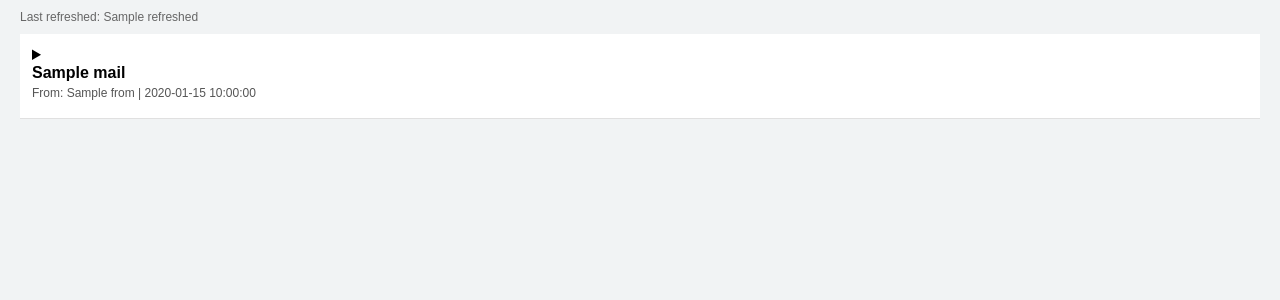
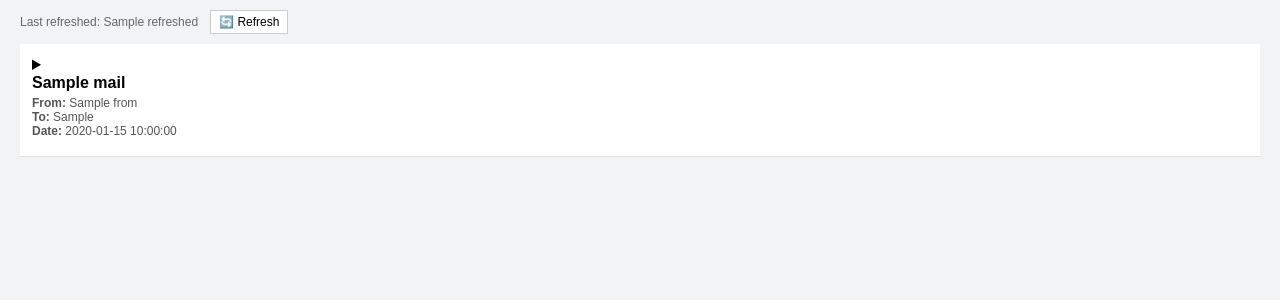
Before and after one commit to Raghavendraatb/mail-portal, a Flask app: template templates/inbox.html in a window 1280 px wide. Shown: the part 47-347 px from the top of the page. Run offline with Flask 3, Linux system fonts and the light colour scheme; the template is opened without the code that fills it: most values are stand-ins (such as "Sample title", 1, 10 or a date in 2020).

Commit message:
"To" addition for mails and refresh button addition

```diff
--- a/imap_client.py
+++ b/imap_client.py
@@ -46,6 +46,7 @@ def fetch_emails(limit=50):
 
         subject = decode(msg.get("subject"))
         sender = decode(msg.get("from"))
+        to_addr = decode(msg.get("to"))
         date = msg.get("date")
 
         body = ""
@@ -57,10 +58,11 @@ def fetch_emails(limit=50):
         emails.append({
             "id": eid.decode(),
             "from": sender,
+            "to": to_addr,
             "subject": subject or "(No Subject)",
             "date": date,
-            "body": body or "<i>No HTML body</i>"
-        })
+            "body": body or "<i>No content</i>"
+})
 
     mail.logout()
     return emails
--- a/templates/inbox.html
+++ b/templates/inbox.html
@@ -25,6 +25,9 @@
             font-size: 12px;
             color: #666;
             margin-bottom: 10px;
+            display: flex;
+            align-items: center;
+            gap: 12px;
         }
 
         .error {
@@ -62,6 +65,14 @@
             padding-top: 10px;
             border-top: 1px solid #eee;
         }
+
+        .refresh-btn {
+            padding: 4px 8px;
+            font-size: 12px;
+            cursor: pointer;
+            border: 1px solid #ccc;
+            background: #ffffff;
+        }
     </style>
 </head>
 
@@ -72,7 +83,12 @@
 <div class="container">
 
     <div class="status">
-        Last refreshed: {{ refreshed }}
+        <span>Last refreshed: {{ refreshed }}</span>
+
+        <!-- ✅ Refresh Button -->
+        <form method="get" action="/" style="margin:0;">
+            <button class="refresh-btn" type="submit">🔄 Refresh</button>
+        </form>
     </div>
 
     {% if error %}
@@ -85,7 +101,9 @@
             <summary>
                 <div class="subject">{{ mail.subject }}</div>
                 <div class="meta">
-                    From: {{ mail.from }} | {{ mail.date }}
+                    <div><strong>From:</strong> {{ mail.from }}</div>
+                    <div><strong>To:</strong> {{ mail.to }}</div>
+                    <div><strong>Date:</strong> {{ mail.date }}</div>
                 </div>
             </summary>
 
```
